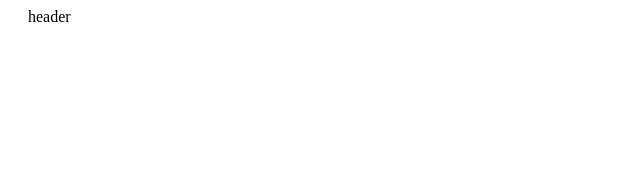
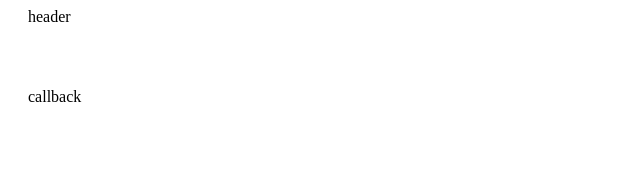
Before and after one commit to Deluss/qtim-documents, a Nuxt app: page /callback in a window 1280 px wide. Before the commit this address had no page. Shown: the top 178 px of the page, without its empty margins (0-640 px from the left). Built offline with nearby package versions, Linux system fonts and the light colour scheme.

Commit message:
add callback page

```diff
--- /dev/null
+++ b/pages/callback.vue
@@ -0,0 +1,5 @@
+<template>
+	<div>
+		callback
+	</div>
+</template>
--- a/pages/index.vue
+++ b/pages/index.vue
@@ -6,12 +6,11 @@
 import { onMounted } from '#imports'
 
 onMounted(() => {
-	console.log('test')
 	YaAuthSuggest.init(
 		{
 			client_id: '24aa622ba5d945b7bfefac27e8898eb8',
 			response_type: 'token',
-			redirect_uri: 'https://oauth.yandex.ru/verification_code'
+			redirect_uri: 'https://deluss.github.io/qtim-documents/callback'
 		},
 		'https://deluss.github.io/qtim-documents'
 	)
```
